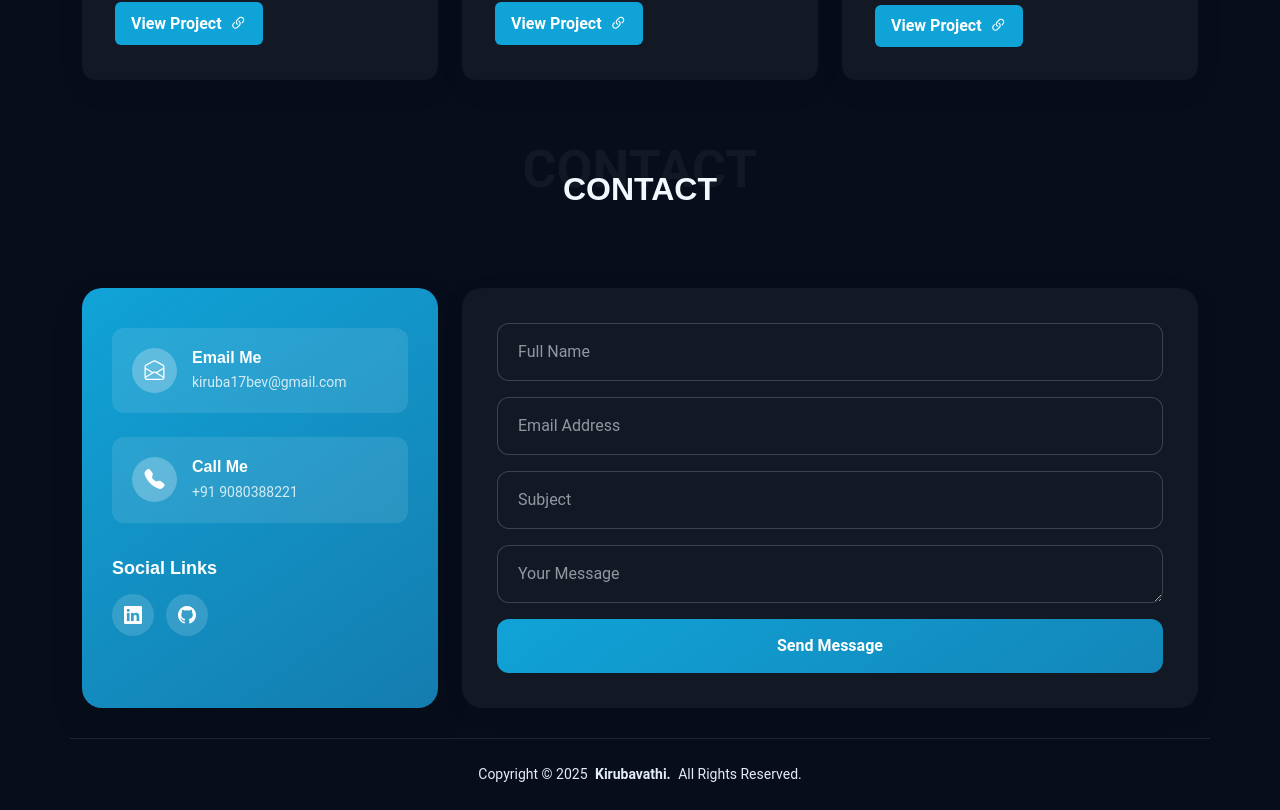
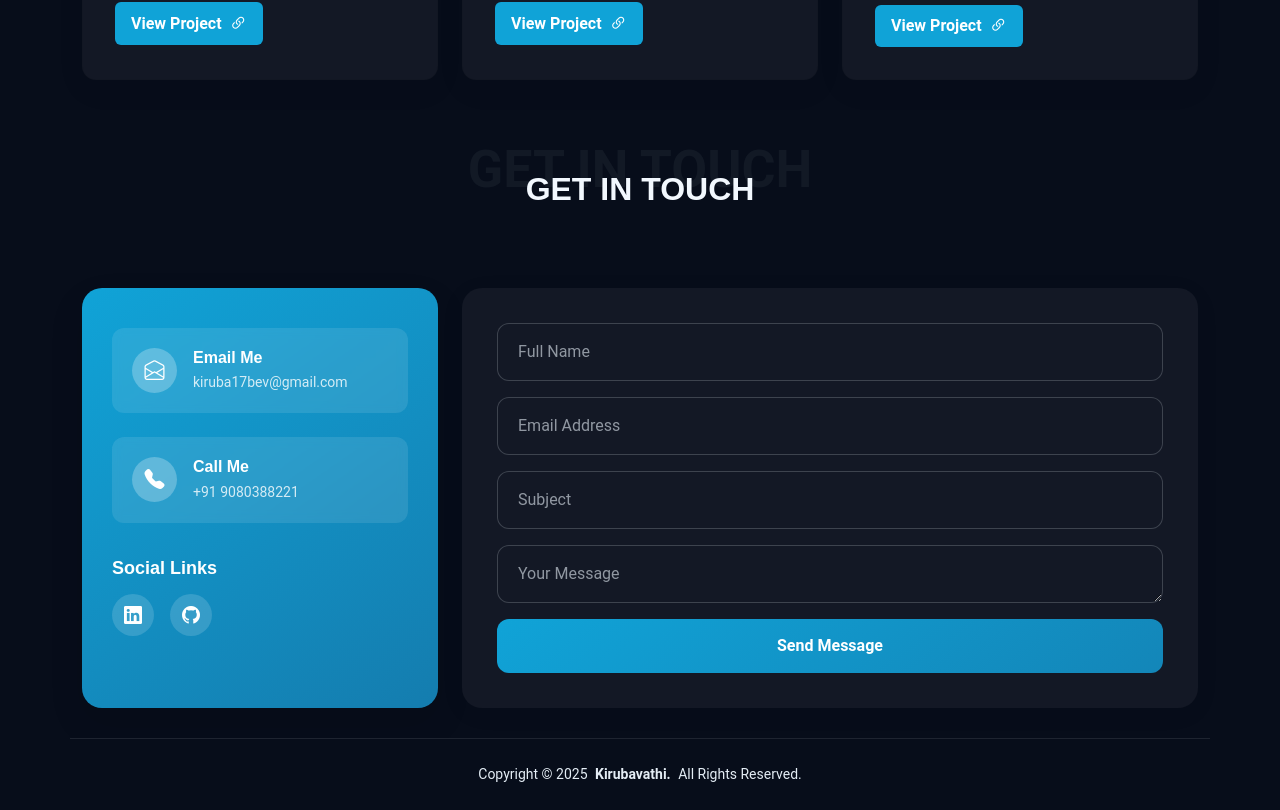
Before and after one commit to kirubavathi-VM/kiruba-portfolio-site, a Next.js app: page / in a window 1280 px wide. Shown: the part 2880-3690 px from the top of the page. Built offline with nearby package versions, Linux system fonts and the light colour scheme.

Commit message:
code optimize

```diff
--- a/src/components/backToTop.tsx
+++ b/src/components/backToTop.tsx
@@ -29,7 +29,7 @@ const BackToTop = () => {
   return (
     <button
       onClick={scrollToTop}
-      className="btn btn-primary d-flex align-items-center justify-content-center backToTop"
+      className="btn btn-primary d-flex align-items-center justify-content-center backToTop position-fixed"
     >
       <i className="bi bi-arrow-up-short"></i>
     </button>
--- a/src/components/contact.tsx
+++ b/src/components/contact.tsx
@@ -1,6 +1,7 @@
 import { contactService } from "@/services/contact.service";
 import { ContactFormInputs } from "@/types/contact";
 import Link from "next/link";
+import { useState } from "react";
 import {
   Button,
   Col,
@@ -13,20 +14,52 @@ import { useForm } from "react-hook-form";
 import { toast } from "react-toastify";
 import "react-toastify/dist/ReactToastify.css";
 
+const contactInfos = [
+  {
+    icon: "bi bi-envelope-open",
+    title: "Email Me",
+    value: "kiruba17bev@gmail.com",
+    href: "mailto:kiruba17bev@gmail.com",
+  },
+  {
+    icon: "bi bi-telephone-fill",
+    title: "Call Me",
+    value: "+91 9080388221",
+    href: "tel:+919080388221",
+  },
+];
+
+const socialLinks = [
+  {
+    href: "https://www.linkedin.com/in/kirubavathi-vm-17bev/",
+    icon: "bi bi-linkedin",
+  },
+  { href: "#", icon: "bi bi-github" },
+];
+
+const formFields = [
+  { id: "nameInput", label: "Full Name", type: "text", field: "name" },
+  { id: "emailInput", label: "Email Address", type: "email", field: "email" },
+  { id: "subjectInput", label: "Subject", type: "text", field: "subject" },
+];
+
 const Contact = () => {
   const { reset, handleSubmit, register } = useForm<ContactFormInputs>();
+  const [loading, setLoading] = useState(false);
 
-  const onSubmit = (data: ContactFormInputs) => {
-    contactService
+  const onSubmit = async (data: ContactFormInputs) => {
+    setLoading(true);
+    await contactService
       .sendMessage(data)
       .then(() => {
         toast.success("Message sent successfully!");
         reset();
       })
-      .catch((err) => {
-        console.error(err);
+      .catch((_err) => {
+        console.error(_err);
         toast.error("Something went wrong!");
       });
+    setLoading(false);
   };
 
   return (
@@ -38,8 +71,8 @@ const Contact = () => {
           data-aos-delay="100"
           data-aos-duration="800"
         >
-          <span className="description-title">Contact</span>
-          <h2>Contact</h2>
+          <span className="description-title">Get in Touch</span>
+          <h2>Get in Touch</h2>
         </div>
       </Container>
 
@@ -52,53 +85,38 @@ const Contact = () => {
             data-aos-delay="200"
             data-aos-duration="800"
           >
-            <div className="contact-info-panel">
-              <div className="info-card mb-4">
-                <div className="icon-container">
-                  <i className="bi bi-envelope-open"></i>
+            <div className="contact-info-panel h-100">
+              {contactInfos.map((info, idx) => (
+                <div
+                  key={idx}
+                  className="info-card mb-4 d-flex align-items-center gap-3"
+                >
+                  <div className="icon-container d-flex align-items-center justify-content-center flex-shrink-0">
+                    <i className={info.icon}></i>
                   </div>
                   <div className="card-content">
-                  <h4>Email Me</h4>
-                  <Link href="mailto:kiruba17bev@gmail.com">
-                    <p>kiruba17bev@gmail.com</p>
+                    <h4>{info.title}</h4>
+                    <Link href={info.href}>
+                      <p className="mb-0">{info.value}</p>
                     </Link>
                   </div>
                 </div>
+              ))}
 
-              <div className="info-card">
-                <div className="icon-container">
-                  <i className="bi bi-telephone-fill"></i>
-                </div>
-                <div className="card-content">
-                  <h4>Call Me</h4>
+              <div className="social-links-panel">
+                <h5>Social Links</h5>
+                <div className="social-icons d-flex gap-3">
+                  {socialLinks.map((link, idx) => (
                     <Link
-                    href="tel:+919080388221"
+                      key={idx}
+                      href={link.href}
+                      className="d-flex align-items-center justify-content-center"
                       target="_blank"
                       rel="noopener noreferrer"
                     >
-                    <p>+91 9080388221</p>
+                      <i className={link.icon}></i>
                     </Link>
-                </div>
-              </div>
-
-              <div className="social-links-panel">
-                <h5>Social Links</h5>
-                <div className="social-icons">
-                  <Link
-                    href="https://www.linkedin.com/in/kirubavathi-vm-17bev/"
-                    target="_blank"
-                    rel="noopener noreferrer"
-                  >
-                    <i className="bi bi-linkedin"></i>
-                  </Link>
-
-                  <Link
-                    href="#"
-                    // target="_blank"
-                    rel="noopener noreferrer"
-                  >
-                    <i className="bi bi-github"></i>
-                  </Link>
+                  ))}
                 </div>
               </div>
             </div>
@@ -113,44 +131,21 @@ const Contact = () => {
           >
             <div className="form-container">
               <Form onSubmit={handleSubmit(onSubmit)}>
+                {formFields.map(({ id, label, type, field }) => (
                   <FloatingLabel
-                  controlId="nameInput"
-                  label="Full Name"
+                    key={id}
+                    controlId={id}
+                    label={label}
                     className="mb-3"
                   >
                     <Form.Control
-                    type="text"
-                    {...register("name")}
-                    placeholder="Full Name"
+                      type={type}
+                      {...register(field as keyof ContactFormInputs)}
+                      placeholder={label}
                       required
                     />
                   </FloatingLabel>
-
-                <FloatingLabel
-                  controlId="emailInput"
-                  label="Email Address"
-                  className="mb-3"
-                >
-                  <Form.Control
-                    type="email"
-                    {...register("email")}
-                    placeholder="Email Address"
-                    required
-                  />
-                </FloatingLabel>
-
-                <FloatingLabel
-                  controlId="subjectInput"
-                  label="Subject"
-                  className="mb-3"
-                >
-                  <Form.Control
-                    type="text"
-                    {...register("subject")}
-                    placeholder="Subject"
-                    required
-                  />
-                </FloatingLabel>
+                ))}
 
                 <FloatingLabel
                   controlId="messageInput"
@@ -166,8 +161,12 @@ const Contact = () => {
                   />
                 </FloatingLabel>
 
-                <Button type="submit" className="contact-btn-submit w-100">
-                  Send Message
+                <Button
+                  type="submit"
+                  disabled={loading}
+                  className="contact-btn-submit w-100 border-0 d-flex align-items-center justify-content-center"
+                >
+                  {loading ? "Sending..." : "Send Message"}
                 </Button>
               </Form>
             </div>
--- a/src/components/footer.tsx
+++ b/src/components/footer.tsx
@@ -4,7 +4,7 @@ const Footer = () => {
   return (
     <footer className="footer">
       <Container className="text-center copyright">
-        <p>
+        <p className="mb-0">
           Copyright © {new Date().getFullYear()}{" "}
           <strong className="px-1 sitename">Kirubavathi.</strong> All Rights
           Reserved.
--- a/src/styles/globals.css
+++ b/src/styles/globals.css
@@ -86,7 +86,6 @@ h6 {
 # Scroll Top Button
 --------------------------------------------------------------*/
 .backToTop {
-  position: fixed;
   right: 15px;
   bottom: 15px;
   z-index: 99999;
@@ -183,13 +182,8 @@ h6 {
 }
 
 .copyright {
-  padding-top: 25px;
-  padding-bottom: 25px;
+  padding: 25px 0;
   border-top: 1px solid color-mix(in srgb, var(--default-color), transparent 90%);
-}
-
-.copyright p {
-  margin-bottom: 0;
 }
 
 /*--------------------------------------------------------------
@@ -201,7 +195,6 @@ h6 {
   color: var(--contrast-color);
   border-radius: 20px;
   padding: 40px 30px;
-  height: 100%;
   box-shadow: 0 15px 35px rgba(0, 0, 0, 0.1);
 }
 
@@ -209,9 +202,6 @@ h6 {
   background-color: rgba(255, 255, 255, 0.1);
   border-radius: 12px;
   padding: 20px;
-  display: flex;
-  align-items: center;
-  gap: 15px;
   backdrop-filter: blur(5px);
   transition: all 0.3s ease;
 }
@@ -224,12 +214,8 @@ h6 {
 .info-card .icon-container {
   width: 45px;
   height: 45px;
-  flex-shrink: 0;
   background-color: rgba(255, 255, 255, 0.25);
   border-radius: 50%;
-  display: flex;
-  align-items: center;
-  justify-content: center;
 }
 
 .info-card .icon-container i {
@@ -246,7 +232,6 @@ h6 {
 
 .info-card .card-content p {
   font-size: 14px;
-  margin-bottom: 0;
   opacity: 0.8;
   color: var(--contrast-color) !important;
 }
@@ -262,15 +247,7 @@ h6 {
   color: var(--contrast-color);
 }
 
-.social-links-panel .social-icons {
-  display: flex;
-  gap: 12px;
-}
-
 .social-links-panel .social-icons a {
-  display: flex;
-  align-items: center;
-  justify-content: center;
   width: 42px;
   height: 42px;
   border-radius: 50%;
@@ -297,15 +274,11 @@ h6 {
       var(--accent-color),
       color-mix(in srgb, var(--accent-color), #1a4372 30%)) !important;
   color: var(--contrast-color);
-  border: none !important;
   padding: 15px 25px !important;
   border-radius: 12px !important;
   font-weight: 600 !important;
   font-size: 16px !important;
   transition: all 0.3s ease !important;
-  display: flex !important;
-  align-items: center !important;
-  justify-content: center;
 }
 
 .contact-btn-submit:hover {
@@ -468,7 +441,7 @@ h6 {
   .mobile-nav-toggle {
     color: var(--nav-color);
     position: fixed;
-    top: 20px;
+    top: 18.5px;
     right: 20px;
     font-size: 28px;
     line-height: 0;
@@ -824,7 +797,7 @@ h6 {
 
 .project-button .primary-button:hover {
   transform: translateY(-3px);
-  box-shadow: 0 10px 20px color-mix(in srgb, var(--accent-color), transparent 80%);
+  box-shadow: 0 10px 20px color-mix(in srgb, var(--accent-color), transparent 80%) !important;
 }
 
 .project-button .primary-button:hover i {
@@ -845,24 +818,17 @@ h6 {
 }
 
 .education-card {
-  border: none;
   background: color-mix(in srgb, var(--surface-color), transparent 50%);
   backdrop-filter: blur(8px);
   padding: 20px;
-  display: flex;
-  align-items: flex-start;
   border-left: 3px solid var(--accent-color);
 }
 
 .education-card .icon-box {
   width: 50px;
   height: 50px;
-  display: flex;
-  align-items: center;
-  justify-content: center;
   border-radius: 12px;
   background: color-mix(in srgb, var(--accent-color), transparent 92%);
-  flex-shrink: 0;
 }
 
 .icon-box .icon {
@@ -917,9 +883,6 @@ h6 {
 }
 
 .experience-cards .experience-card .card-header {
-  display: flex;
-  justify-content: space-between;
-  align-items: flex-start;
   margin-bottom: 1rem;
 }
 
```
Also changed, not shown: src/components/about.tsx (+4 -4 lines). Lines whose indentation alone changed are shown as unchanged.
